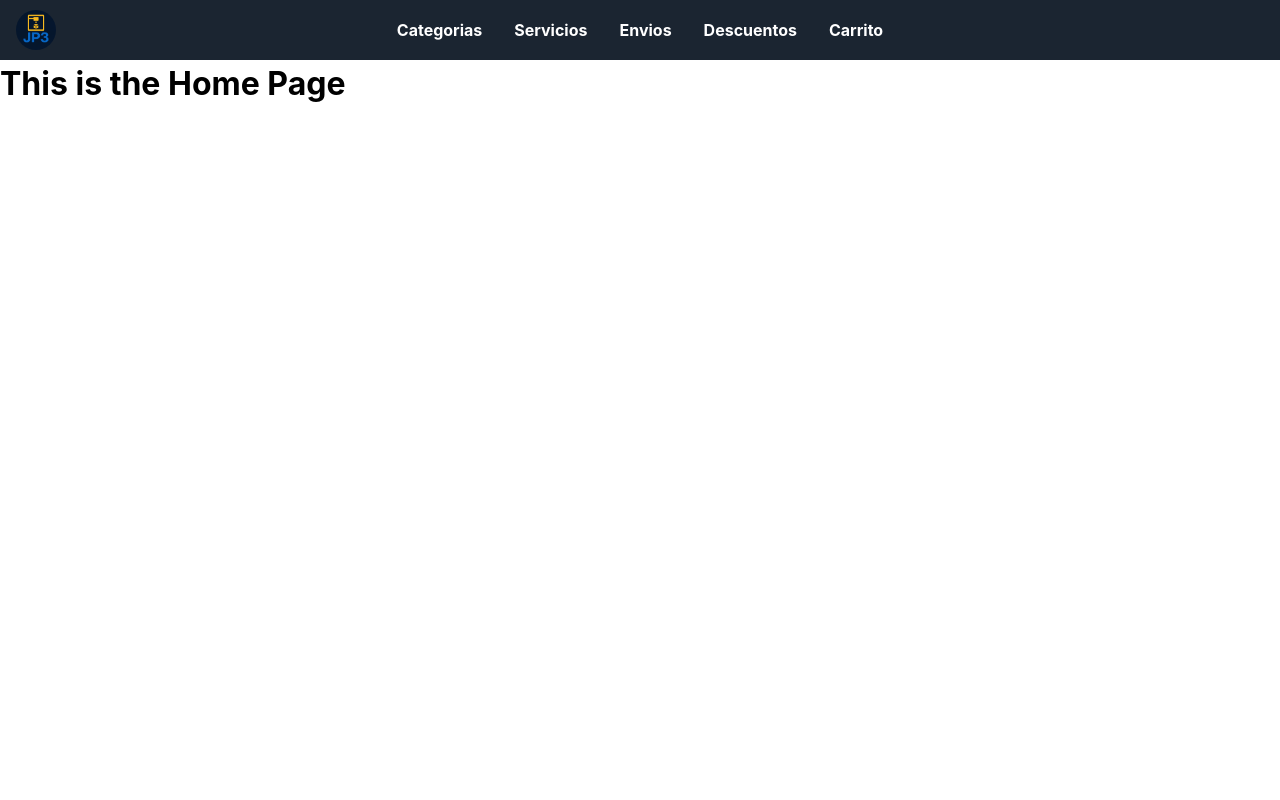
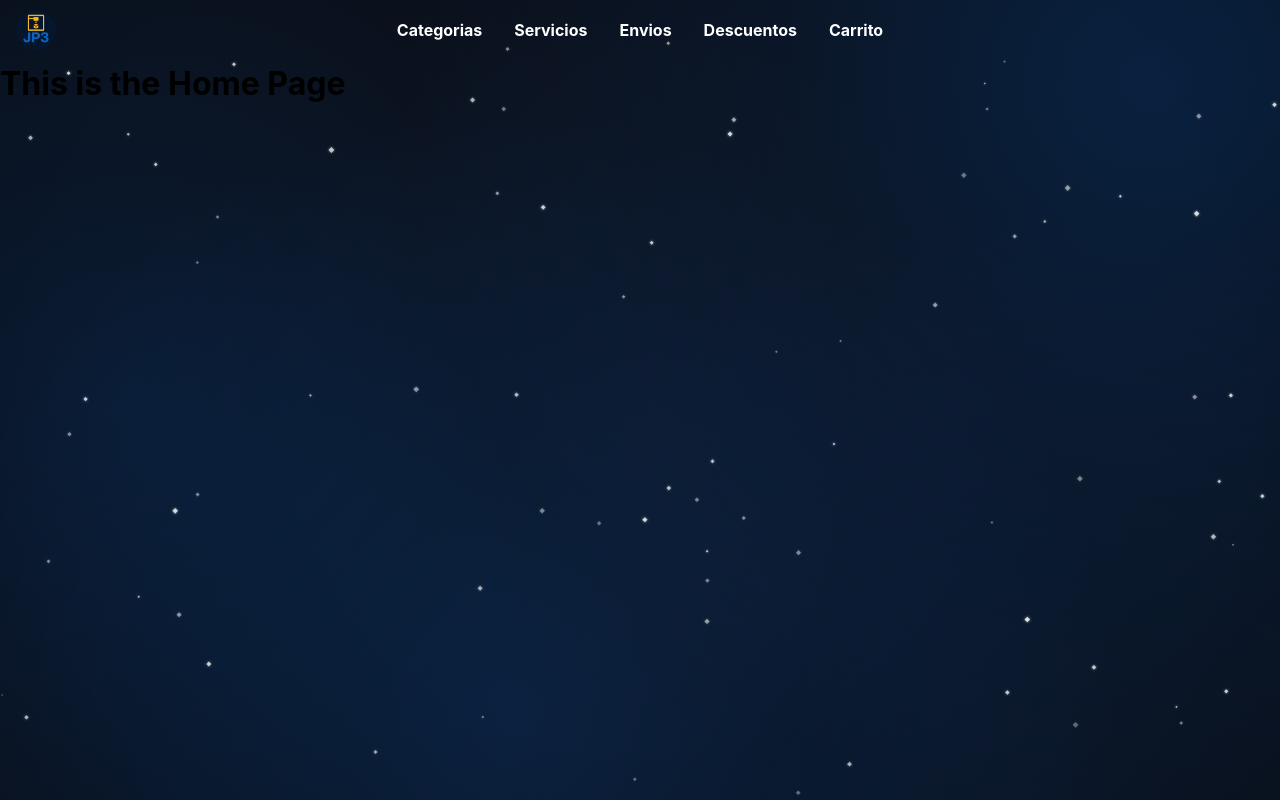
Before and after one commit to D-Madev/JP3, a React (Vite) app in the folder JP3/: page / in a window 1280 px wide. Built offline with nearby package versions, Linux system fonts and the light colour scheme.

Commit message:
feat(DynamicBackground): componente para generar background dinamico

```diff
--- a/JP3/src/components/navbar/navbar.module.css
+++ b/JP3/src/components/navbar/navbar.module.css
@@ -1,5 +1,5 @@
 .navbar {
-  background-color: var(--color-bg);
+  background-color: transparent;
   display: flex;
   height: 60px;
   align-items: center;
--- /dev/null
+++ b/JP3/src/components/ui/DynamicBackground.jsx
@@ -0,0 +1,122 @@
+import React, { useEffect, useRef }  from 'react'
+
+export default function DynamicBackground({
+  circles = [
+    { x: "10%", y: "50%", color: "rgba(0,123,255,0.15)", size: "60%" },
+    { x: "90%", y: "10%", color: "rgba(0,123,255,0.2)", size: "55%" },
+    { x: "80%", y: "110%", color: "rgba(0,123,255,0.1)", size: "50%" },
+    { x: "40%", y: "90%", color: "rgba(0,123,255,0.14)", size: "58%" },
+  ],
+  baseColor = "#0a0a0f",
+  children,
+}) {
+  const canvasRef = useRef(null);
+
+  const gradients = circles.map(c =>
+    `radial-gradient(circle at ${c.x} ${c.y}, ${c.color} 0%, transparent ${c.size})`
+  ).join(',');
+
+  const backgroundStyle = {
+    backgroundColor: baseColor,
+    backgroundImage: `${gradients}, radial-gradient(circle at center, rgba(255,255,255,0.01) 0%, transparent 100%)`,
+    backgroundRepeat: "no-repeat",
+    backgroundSize: "cover",
+    position: "absolute",
+    top: 0,
+    left: 0,
+    height: "100%",
+    width: "100%",
+    zIndex: -2,
+  };
+
+  const wrapperStyle = {
+    position: "relative",
+    minHeight: "100vh",
+    width: "100%",
+    overflow: "hidden",
+  };
+
+  const contentStyle = {
+    position: "relative",
+    zIndex: 1,
+  };
+
+  useEffect(() => {
+    const canvas = canvasRef.current;
+    const ctx = canvas.getContext('2d');
+    let particles = [];
+    const particleCount = 80;
+
+    const resize = () => {
+      canvas.width = window.innerWidth;
+      canvas.height = window.innerHeight;
+    };
+    resize();
+    window.addEventListener('resize', resize);
+
+    // Crear partículas
+    for (let i = 0; i < particleCount; i++) {
+      particles.push({
+        x: Math.random() * canvas.width,
+        y: Math.random() * canvas.height,
+        size: Math.random() * 2 + 1,
+        alpha: Math.random() * 0.5 + 0.3,
+        speedX: (Math.random() - 0.5) * 0.2,
+        speedY: (Math.random() - 0.5) * 0.2
+      });
+    }
+
+    const drawStar = (x, y, size, alpha) => {
+      ctx.save();
+      ctx.translate(x, y);
+      ctx.beginPath();
+      ctx.moveTo(0, -size);
+      ctx.lineTo(size, 0);
+      ctx.lineTo(0, size);
+      ctx.lineTo(-size, 0);
+      ctx.closePath();
+      ctx.fillStyle = `rgba(255,255,255,${alpha})`;
+      ctx.shadowColor = `rgba(255,255,255,${alpha})`;
+      ctx.shadowBlur = 3;
+      ctx.fill();
+      ctx.restore();
+    }
+
+    const animate = () => {
+      ctx.clearRect(0, 0, canvas.width, canvas.height);
+
+      particles.forEach(p => {
+        p.x += p.speedX;
+        p.y += p.speedY;
+
+        if (p.x > canvas.width) p.x = 0;
+        if (p.x < 0) p.x = canvas.width;
+        if (p.y > canvas.height) p.y = 0;
+        if (p.y < 0) p.y = canvas.height;
+
+        drawStar(p.x, p.y, p.size, p.alpha);
+      });
+
+      requestAnimationFrame(animate);
+    };
+
+    animate();
+
+    return () => window.removeEventListener('resize', resize);
+  }, []);
+
+  return (
+    <div style={wrapperStyle}>
+      <div style={backgroundStyle}></div>
+      <canvas ref={canvasRef} style={{
+        position: 'absolute',
+        top: 0,
+        left: 0,
+        height: '100%',
+        width: '100%',
+        zIndex: -1
+      }} />
+      <div style={contentStyle}>{children}</div>
+    </div>
+  );
+}
--- a/JP3/src/layouts/MainLayout.jsx
+++ b/JP3/src/layouts/MainLayout.jsx
@@ -5,6 +5,8 @@ import { Outlet } from 'react-router-dom'
 import Navbar from "../components/navbar/Navbar.jsx"
 import logo from "/logo.webp"
 
+/* Dynamic Background */
+import DynamicBackground from "../components/ui/DynamicBackground.jsx"
 
 export default function MainLayout() {
   const links = [
@@ -16,12 +18,10 @@ export default function MainLayout() {
   ]
 
   return(
-    <>
+    <DynamicBackground>
       <Navbar logo={logo} links={links} />
       {/* Aquí se renderizan las páginas hijas */}
-      <main>
-        <Outlet />
-      </main>
-    </>
+      <Outlet />
+    </DynamicBackground>
   )
 }
```
